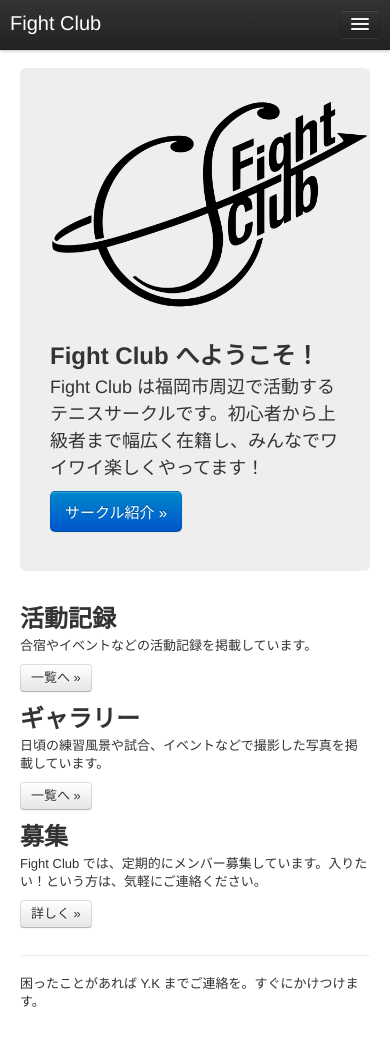
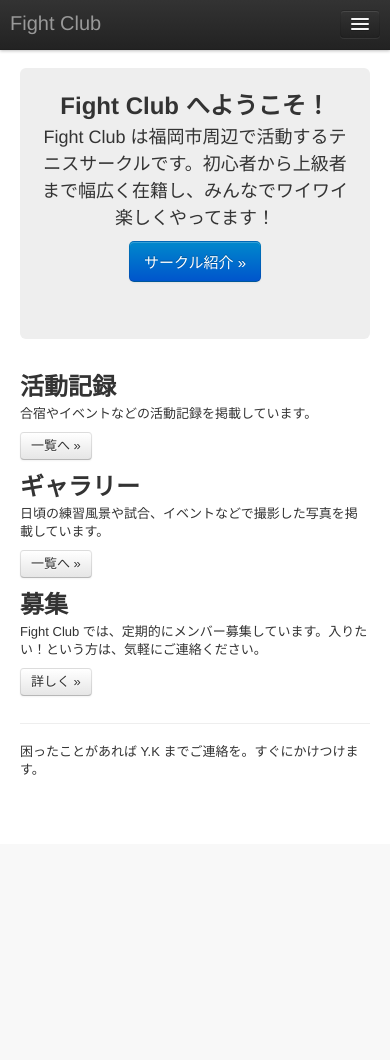
Before and after one commit to kzkn/fc, a Flask app: page / in a window 390 px wide. After the commit the page ends 775 px from the top, so only its background shows below. Run offline with Flask 2, Linux system fonts and the light colour scheme; some libraries are stand-ins or nearby versions.

Commit message:
mod top logo presentation

```diff
--- a/static/css/style.css
+++ b/static/css/style.css
@@ -2,33 +2,24 @@
    Author:
    ========================================================================== */
 
-.hero-unit {
-    padding: 30px;
+.top-logo {
+    height: auto;
+    width: 100%;
+    max-width: 360px;
 }
 
-.hero-unit div#top-logo {
-    width: 420px;
-    height: 280px;
-    background-image: url('/static/img/fc-logo.png');
-    background-size: contain;
-    background-repeat: no-repeat;
-}
-
-.hero-unit h2 {
-    padding-top: 50px;
+@media (max-width: 767px) {
+    .hero-unit {
+        padding: 20px;
+    }
 }
 
 @media (max-width: 480px) {
-    .hero-unit div#top-logo {
-        width: 320px;
-        height: 240px;
+    .hero-unit {
+        text-align: center;
     }
 
-    .hero-unit h2 {
-        padding-top: 0;
+    .top-logo {
+        display: none;
     }
 }
-
-.navbar .brand {
-    color: #fff;
-}
--- a/templates/index.html
+++ b/templates/index.html
@@ -52,13 +52,12 @@
       </div>
     </div>
 
-    <div class="container">
+    <div class="container-fluid">
 
       <!-- Main hero unit for a primary marketing message or call to action -->
       <div class="hero-unit">
-        <div class="row">
-          <div id="top-logo" class="span5"></div>
-          <div class="span5">
+        <div class="row-fluid">
+          <div class="span7">
             <h2>Fight Club へようこそ！</h2>
             <p>
               Fight Club は福岡市周辺で活動するテニスサークルです。初心者から上級者まで幅広く在籍し、みんなでワイワイ楽しくやってます！
@@ -66,6 +65,9 @@
             <p>
               <a class="btn btn-primary btn-large">サークル紹介 &raquo;</a>
             </p>
+          </div>
+          <div class="span5">
+            <img class="top-logo" src="static/img/fc-logo.png">
           </div>
         </div>
       </div>
```
